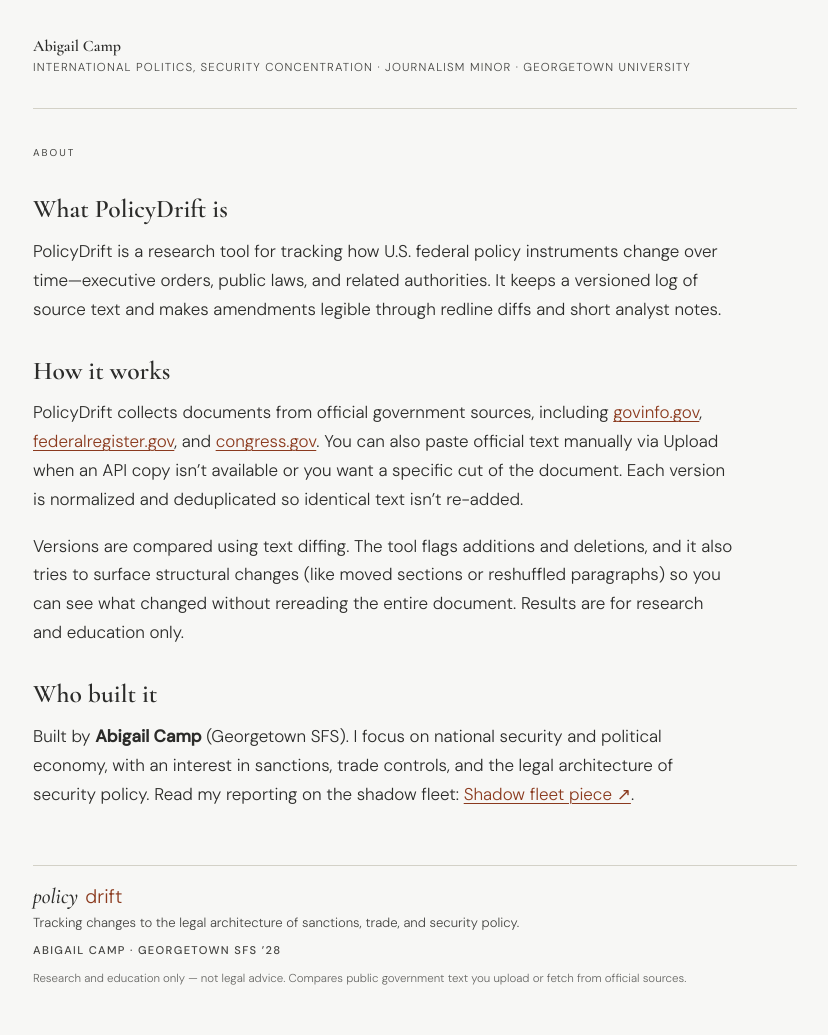
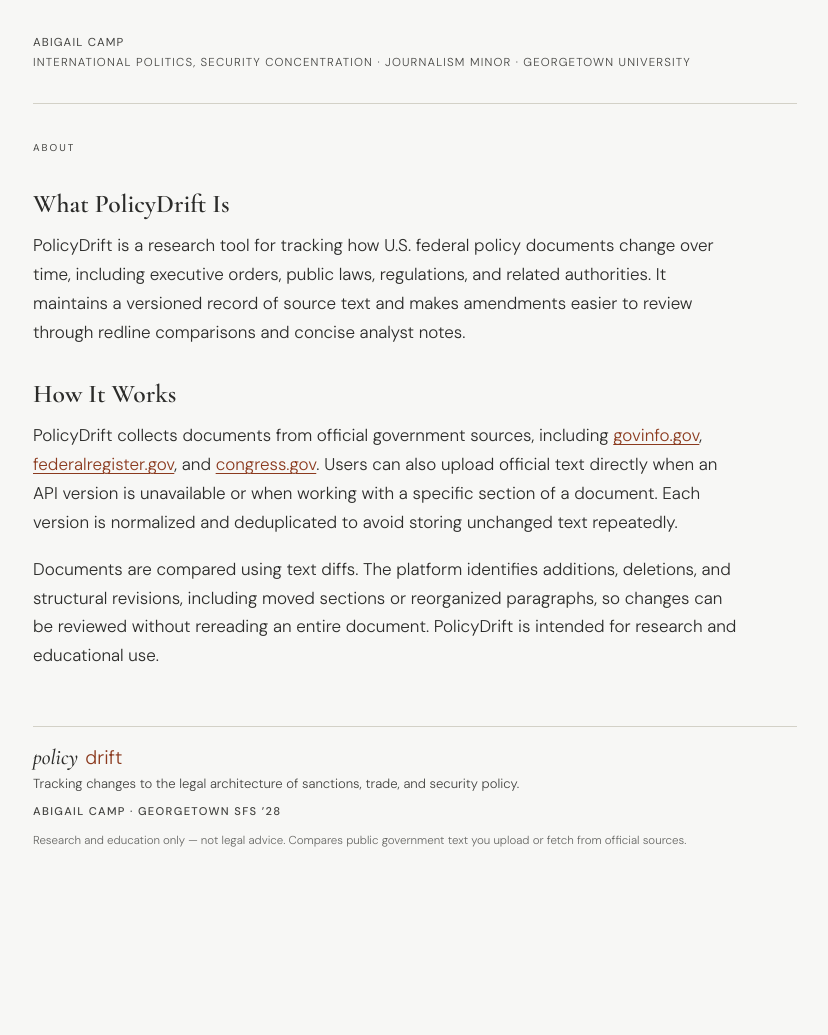
Before and after one commit to abigailcamp/policy-drift, a FastAPI app: page /about in a window 1280 px wide. Shown: the part 90-1125 px from the top of the page, without its empty margins (225-1053 px from the left). After the commit the page ends 937 px from the top, so only its background shows below. Run offline with FastAPI, Linux system fonts and the light colour scheme; some libraries are stand-ins or nearby versions.

Commit message:
Update analysis copy, about page, and date formatting

```diff
--- a/app/main.py
+++ b/app/main.py
@@ -35,6 +35,11 @@ templates = Jinja2Templates(directory=TEMPLATES_DIR)
 templates.env.globals.update(site_context())
 
 security = HTTPBasic()
+
+def _fmt_dt(dt) -> str | None:
+    if not dt:
+        return None
+    return dt.strftime("%B %d, %Y %H:%M").replace(" 0", " ")
 
 
 def require_admin(credentials: HTTPBasicCredentials = Depends(security)) -> bool:
@@ -662,7 +667,7 @@ def api_search(q: str = "", db: Session = Depends(get_db)):
                     "tags": [t.strip() for t in (inst.policy_tags or "").split(",") if t.strip()],
                     "version_count": version_count,
                     "last_fetch_status": inst.last_fetch_status or "manual",
-                    "last_fetch_at": inst.last_fetch_at.strftime("%Y-%m-%d %H:%M") if inst.last_fetch_at else None,
+                    "last_fetch_at": _fmt_dt(inst.last_fetch_at),
                     "snippet": "",
                 }
             )
@@ -710,7 +715,7 @@ def api_search(q: str = "", db: Session = Depends(get_db)):
                 "tags": [t.strip() for t in (inst.policy_tags or "").split(",") if t.strip()],
                 "version_count": version_count,
                 "last_fetch_status": inst.last_fetch_status or "manual",
-                "last_fetch_at": inst.last_fetch_at.strftime("%Y-%m-%d %H:%M") if inst.last_fetch_at else None,
+                "last_fetch_at": _fmt_dt(inst.last_fetch_at),
                 "snippet": snippet,
             }
         )
--- a/app/static/style.css
+++ b/app/static/style.css
@@ -289,10 +289,12 @@ a:hover {
 }
 
 .about-name {
-  font-family: var(--font-display);
-  font-size: 1rem;
-  font-weight: 600;
-  color: var(--slate);
+  font-family: var(--font-body);
+  font-size: 0.72rem;
+  font-weight: 400;
+  letter-spacing: 0.1em;
+  text-transform: uppercase;
+  color: var(--charcoal);
   margin: 0;
   line-height: 1.3;
 }
--- a/app/templates/about.html
+++ b/app/templates/about.html
@@ -6,32 +6,22 @@
 <p class="section-label section-label--spaced">About</p>
 
 <article class="analysis-prose about-prose">
-  <h2>What PolicyDrift is</h2>
+  <h2>What PolicyDrift Is</h2>
   <p>
-    PolicyDrift is a research tool for tracking how U.S. federal policy instruments change over time—executive orders,
-    public laws, and related authorities. It keeps a versioned log of source text and makes amendments legible through
-    redline diffs and short analyst notes.
+    PolicyDrift is a research tool for tracking how U.S. federal policy documents change over time, including executive orders, public laws, regulations, and related authorities.
+    It maintains a versioned record of source text and makes amendments easier to review through redline comparisons and concise analyst notes.
   </p>
 
-  <h2>How it works</h2>
+  <h2>How It Works</h2>
   <p>
     PolicyDrift collects documents from official government sources, including <a href="https://www.govinfo.gov/" target="_blank" rel="noopener">govinfo.gov</a>,
     <a href="https://www.federalregister.gov/" target="_blank" rel="noopener">federalregister.gov</a>, and <a href="https://www.congress.gov/" target="_blank" rel="noopener">congress.gov</a>.
-    You can also paste official text manually via Upload when an API copy isn’t available or you want a specific cut of the document.
-    Each version is normalized and deduplicated so identical text isn’t re-added.
+    Users can also upload official text directly when an API version is unavailable or when working with a specific section of a document.
+    Each version is normalized and deduplicated to avoid storing unchanged text repeatedly.
   </p>
   <p>
-    Versions are compared using text diffing. The tool flags additions and deletions, and it also tries to surface structural
-    changes (like moved sections or reshuffled paragraphs) so you can see what changed without rereading the entire document.
-    Results are for research and education only.
-  </p>
-
-  <h2>Who built it</h2>
-  <p>
-    Built by <strong>{{ author_name }}</strong> (Georgetown SFS). I focus on national security and political economy,
-    with an interest in sanctions, trade controls, and the legal architecture of security policy.
-    Read my reporting on the shadow fleet:
-    <a href="https://example.com/shadow-fleet" target="_blank" rel="noopener">Shadow fleet piece ↗</a>.
+    Documents are compared using text diffs. The platform identifies additions, deletions, and structural revisions, including moved sections or reorganized paragraphs,
+    so changes can be reviewed without rereading an entire document. PolicyDrift is intended for research and educational use.
   </p>
 </article>
 {% endblock %}
--- a/app/templates/analysis_index.html
+++ b/app/templates/analysis_index.html
@@ -8,7 +8,7 @@
 <div class="analysis-index">
   {% for post in posts %}
   <article class="analysis-row">
-    <p class="analysis-date">{{ post.published.strftime('%Y-%m-%d') }}</p>
+    <p class="analysis-date">{{ fmt_date(post.published) }}</p>
     <div class="analysis-body">
       <p class="analysis-title"><a href="/analysis/{{ post.slug }}">{{ post.title }}</a></p>
       {% if post.author %}<p class="analysis-byline">By {{ post.author }}</p>{% endif %}
--- a/app/templates/analysis_post.html
+++ b/app/templates/analysis_post.html
@@ -8,7 +8,7 @@
 <header class="analysis-header">
   <h2 class="analysis-h1">{{ post.title }}</h2>
   <p class="analysis-meta">
-    <span class="analysis-date-rust">{{ post.published.strftime('%Y-%m-%d') }}</span>
+    <span class="analysis-date-rust">{{ fmt_date(post.published) }}</span>
     {% if post.author %}<span class="analysis-sep">·</span> <span class="analysis-by">By {{ post.author }}</span>{% endif %}
   </p>
 </header>
--- a/app/templates/changelog.html
+++ b/app/templates/changelog.html
@@ -8,7 +8,7 @@
 <div class="changelog">
   {% for item in items %}
   <article class="change-row">
-    <p class="change-date">{{ item.retrieved_at.strftime('%Y-%m-%d') }}</p>
+    <p class="change-date">{{ fmt_date(item.retrieved_at) }}</p>
     <div class="change-body">
       <p class="change-title">
         <a href="/instruments/{{ item.instrument.slug }}">{{ item.instrument.title }}</a>
--- a/app/templates/dashboard.html
+++ b/app/templates/dashboard.html
@@ -18,7 +18,6 @@
     autocomplete="off"
     spellcheck="false"
   >
-  <p class="search-hint" id="dashboard-search-hint">Type to filter in real time.</p>
 </div>
 
 {% for cluster in clusters %}
@@ -41,7 +40,7 @@
       </p>
       <p class="instrument-meta">
         {{ row.version_count }} version{{ 's' if row.version_count != 1 else '' }}
-        · last fetch {% if row.last_fetch_at %}{{ row.last_fetch_at.strftime('%Y-%m-%d %H:%M') }}{% else %}never{% endif %}
+        · last fetch {% if row.last_fetch_at %}{{ fmt_dt(row.last_fetch_at) }}{% else %}never{% endif %}
         <span class="tag-pill tag-pill--status tag-pill--{{ row.status_class }}">{{ row.status_label }}</span>
         {% if row.last_fetch_message %}<span class="fetch-note">{{ row.last_fetch_message }}</span>{% endif %}
       </p>
```
Also changed, not shown: analysis/2026-05-27-reading-sanctions-like-code.md (+8 -8 lines), analysis/2026-05-27-why-driftlog-exists.md (+3 -3 lines), app/template_context.py (+25 -0 lines).
